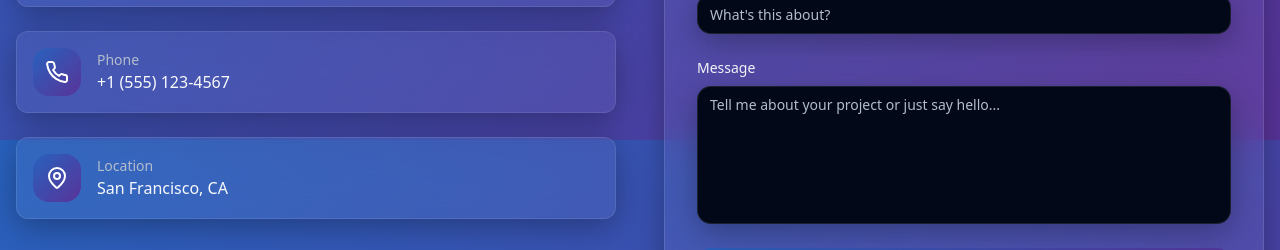
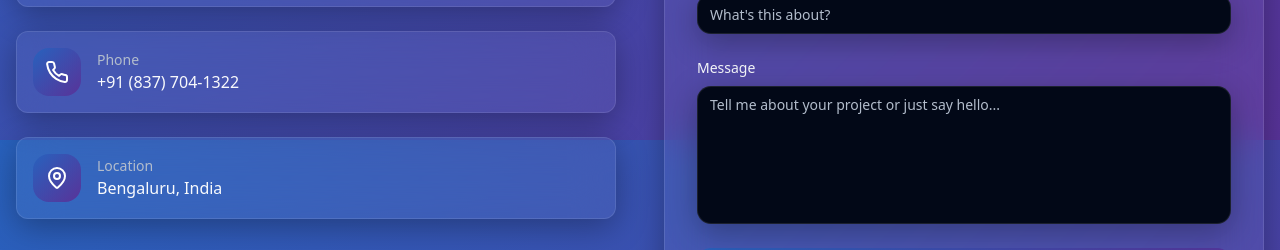
Before and after one commit to yashratan/my-portfolio, a React (Vite) app: page / in a window 1280 px wide. Shown: the part 3860-4110 px from the top of the page. Built offline with nearby package versions, Linux system fonts and the light colour scheme.

Commit message:
updated contact details

```diff
--- a/src/components/portfolio/Contact.tsx
+++ b/src/components/portfolio/Contact.tsx
@@ -48,13 +48,13 @@ const Contact = () => {
     {
       icon: Phone,
       label: "Phone",
-      value: "+1 (555) 123-4567",
-      href: "tel:+15551234567"
+      value: "+91 (837) 704-1322",
+      href: "tel:+918377041322"
     },
     {
       icon: MapPin,
       label: "Location",
-      value: "San Francisco, CA",
+      value: "Bengaluru, India",
       href: "#"
     }
   ];
```
